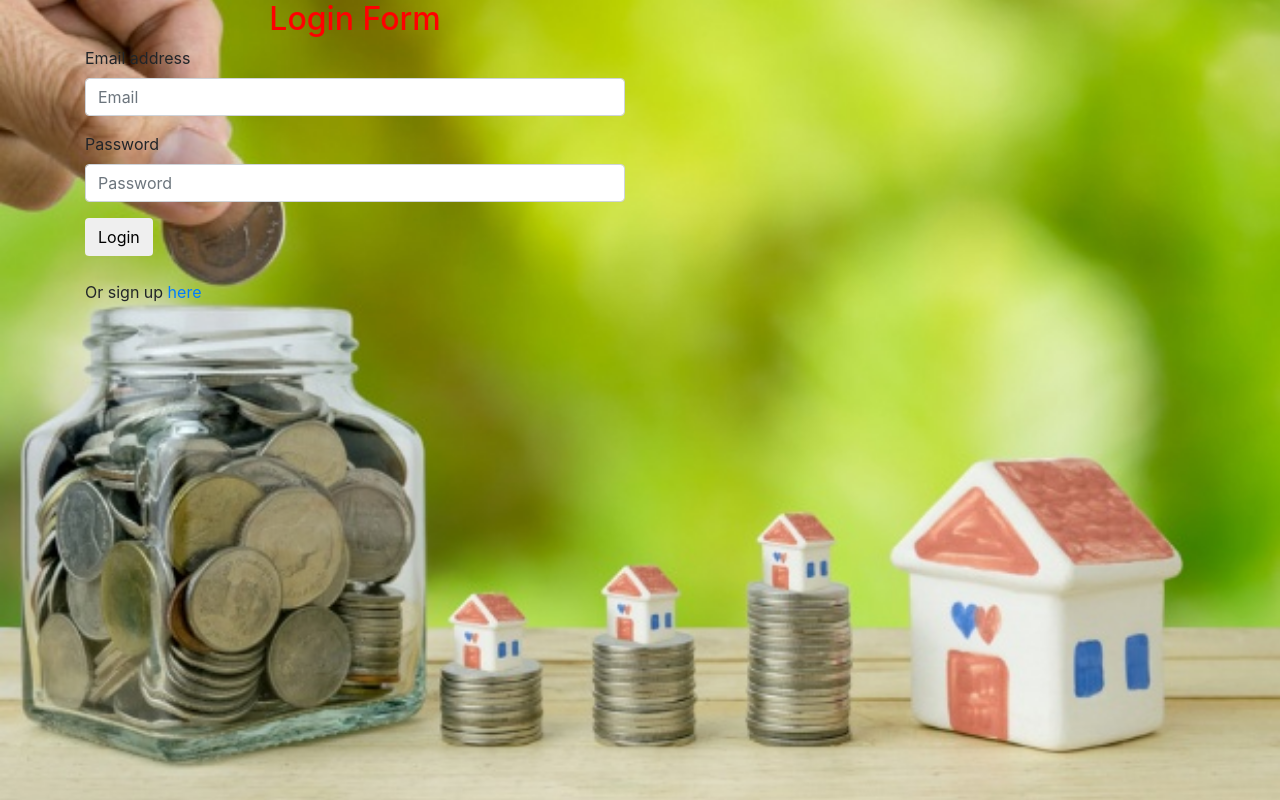
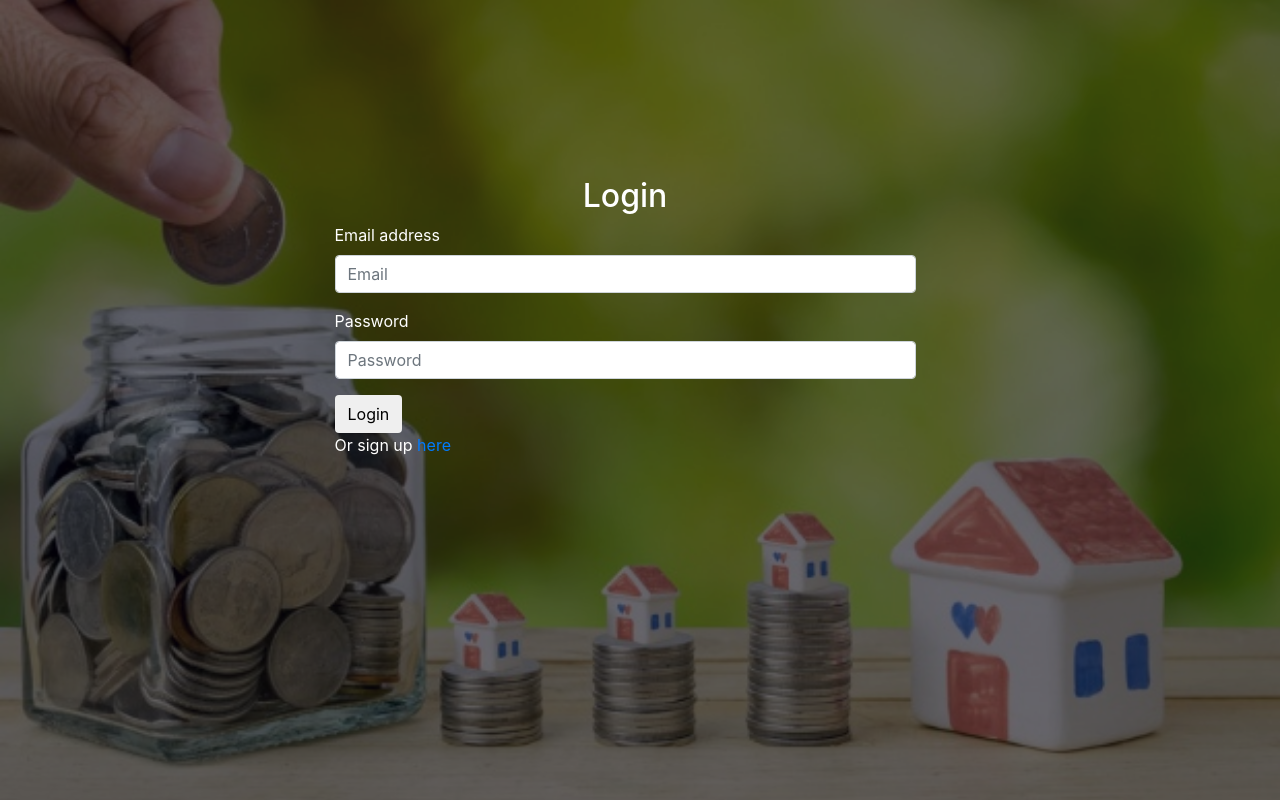
Before and after one commit to WD40JS/Budget_w-SignIn-MySql, a Node server app: page /login in a window 1280 px wide. Run offline with Node 20, Linux system fonts and the light colour scheme; some libraries are stand-ins or nearby versions.

Commit message:
that new new

```diff
--- a/config/config.json
+++ b/config/config.json
@@ -1,7 +1,7 @@
 {
   "development": {
     "username": "root",
-    "password": "mysql123!@)(",
+    "password": "scorpion1990",
     "database": "passport_demo",
     "host": "127.0.0.1",
     "dialect": "mysql"
--- a/public/stylesheets/style4.css
+++ b/public/stylesheets/style4.css
@@ -6,15 +6,19 @@ body, html {
     /* The image used */
     background-image: url("./images/moneyhome.jpg");
 
-
+    min-height:100%;
+  background-size:cover;
+  box-shadow:inset 0 0 0 2000px rgba(5, 0, 14, 0.582);
 
     /* Center and scale the image nicely */
     background-position: center;
     background-repeat: no-repeat;
     background-size: cover;
   }
+
+
   h2 {
-    color: red;
+    color: white;
     text-align: center;
 
   }
@@ -22,3 +26,26 @@ body, html {
   float: right;
 
   }
+
+
+
+  .row {
+    display: flex;
+flex-direction: column;
+justify-content: center;
+align-items: center;
+position: fixed;
+top: 0;
+left: 0;
+width: 100vw;
+height: 100vh;
+
+  }
+
+  .col-md-6 {
+    display: flex;
+flex-direction: column;
+justify-content: center;
+align-items: center;
+margin-bottom: 150px;
+  }
--- a/views/login.handlebars
+++ b/views/login.handlebars
@@ -7,23 +7,25 @@
         </div>
     </div>
 
+{{!-- form --}}
 <div class="container">
     <div class="row">
       <div class="col-md-6 col-md-offset-3">
-        <h2>Login Form</h2>
+        <h2>Login</h2>
         <form class="login">
-          <div class="form-group">
+          <div class="form-group text-white">
             <label for="exampleInputEmail1">Email address</label>
-            <input type="email" class="form-control" id="email-input" placeholder="Email">
+            <input type="email" class="form-control" id="email-input" placeholder="Email" size="50">
           </div>
-          <div class="form-group">
+          <div class="form-group text-white">
             <label for="exampleInputPassword1">Password</label>
-            <input type="password" class="form-control" id="password-input" placeholder="Password">
+            <input type="password" class="form-control" id="password-input" placeholder="Password" size="50">
           </div>
           <button type="submit" class="btn btn-default">Login</button>
+           <p class="text-white">Or sign up <a href="/">here</a></p>
         </form>
-        <br />
-        <p>Or sign up <a href="/">here</a></p>
+
+
       </div>
 
     </div>
```
Also changed, not shown: public/stylesheets/style3.css (+4 -3 lines), views/signup.handlebars (+28 -18 lines), views/snaplogo.png (added), 2 other files.
